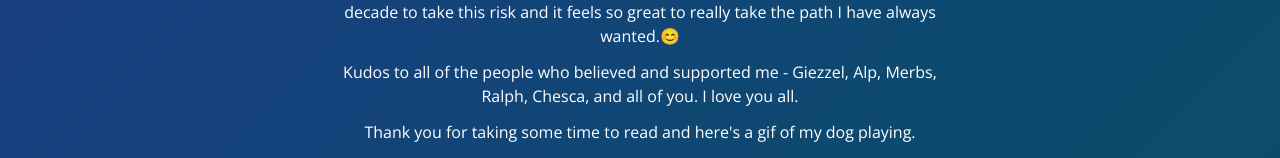
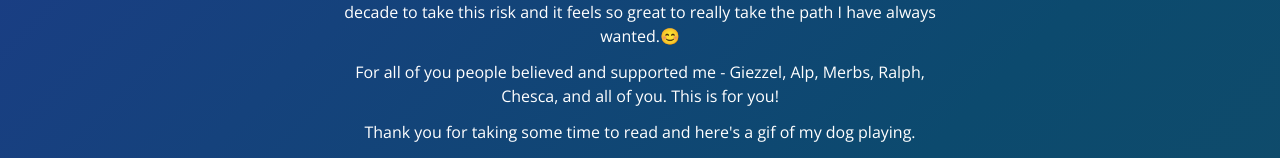
Before and after one commit to daryllreillo/full-stack-demo, a Next.js app: page /aboutme in a window 1280 px wide. Shown: the part 306-464 px from the top of the page. Built offline with nearby package versions, Linux system fonts and the light colour scheme; no server answers; grey boxes are pictures that could not be loaded.

Commit message:
content change

```diff
--- a/src/app/aboutme/page.tsx
+++ b/src/app/aboutme/page.tsx
@@ -25,7 +25,7 @@ const AboutMePage: React.FC = () => {
           took me a decade to take this risk and it feels so great to really take the path I have always wanted.😊
         </p>
 
-        <p>Kudos to all of the people who believed and supported me - Giezzel, Alp, Merbs, Ralph, Chesca, and all of you. I love you all.</p>
+        <p>For all of you people believed and supported me - Giezzel, Alp, Merbs, Ralph, Chesca, and all of you. This is for you!</p>
 
         <p>Thank you for taking some time to read and here&apos;s a gif of my dog playing.</p>
         <div className="mx-auto relative w-[139px] h-[250px] sm:w-[167px] sm:h-[300px] md:w-[195px] md:h-[350px] rounded-sm md:rounded-md">
```
